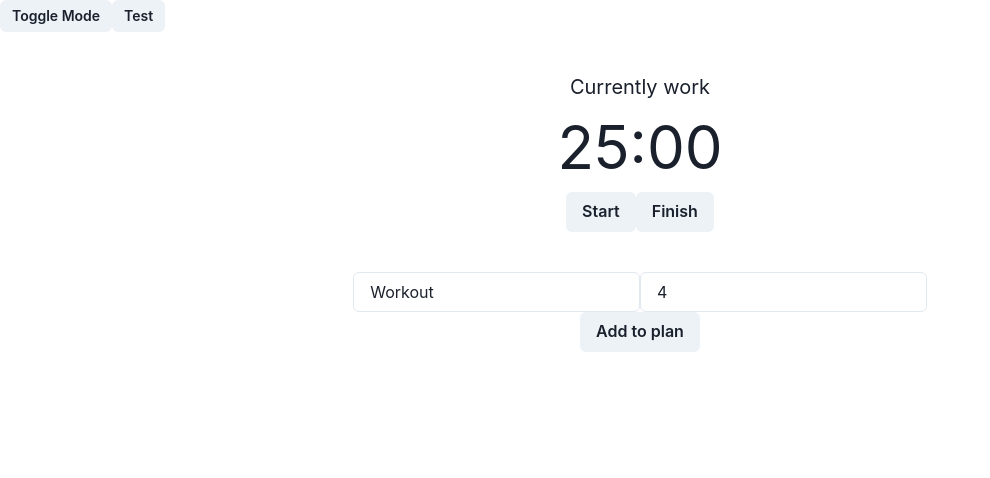
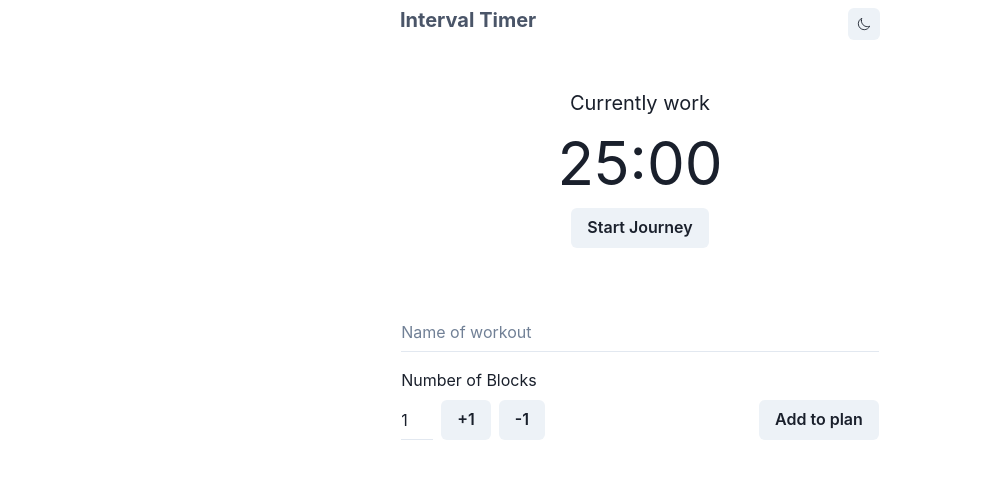
Before and after one commit to sunnymnie/interval-timer, a Next.js app: page / in a window 1280 px wide. Shown: the top 478 px of the page, without its empty margins (0-990 px from the left). Built offline with nearby package versions, Linux system fonts and the light colour scheme.

Commit message:
UI UX improvements to adding tasks and navbar

```diff
--- /dev/null
+++ b/components/addCard.js
@@ -0,0 +1,62 @@
+import { Box, Container, Input, Button, Flex, HStack, Spacer, Text, useColorModeValue } from "@chakra-ui/react"
+import { useState } from "react"
+
+export default function AddCard({ show, add }) {
+
+    const [name, setName] = useState("")
+    const [length, setLength] = useState(1)
+
+
+    const addToPlan = () => {
+        add(name, length)
+        setName("")
+        // setLength(1)
+    }
+
+
+    return (
+        <Container>
+            {show ?
+                <Container>
+                    < Box
+                        justify="space-between"
+                        // bg="white"
+                        py="6"
+                    // display="flex"
+                    >
+                        <Box mx="4" align="left">
+                            <Input
+                                variant="flushed"
+                                onChange={(event) => setName(event.target.value)}
+                                placeholder='Name of workout'
+                                value={name}></Input>
+                            {/* <Spacer my="4" /> */}
+                            <Text mt="4" mb="2" align="left">Number of Blocks</Text>
+                            <Flex>
+                                <Input
+                                    onChange={(event) => setLength(event.target.value)}
+                                    value={length}
+                                    variant="flushed"
+                                    width="2em"></Input>
+                                <Button
+                                    mx="2"
+                                    onClick={() => setLength(Number(length) + 1)}
+                                    disabled={Number(length) > 9}>+1</Button>
+                                <Button
+                                    onClick={() => setLength(Number(length) - 1)}
+                                    disabled={Number(length) < 2}>-1</Button>
+                                <Spacer />
+                                <Button onClick={addToPlan} disabled={length === "" | !!!Number.isInteger(Number(length)) || length > 10 || name === ""}>
+                                    Add to plan
+                                </Button>
+                            </Flex>
+                        </Box>
+                    </Box >
+
+                </Container>
+                :
+                <></>
+            }
+        </Container >
+    )
+}
--- /dev/null
+++ b/components/navbar.js
@@ -0,0 +1,23 @@
+import { Box, Button, Container, Heading, IconButton, Spacer, Text, useColorMode, useColorModeValue } from "@chakra-ui/react"
+import { IoMoonOutline, IoSunnyOutline } from 'react-icons/io5'
+export default function Navbar() {
+    const { toggleColorMode } = useColorMode()
+
+    return (
+        < Box as="nav" w="100%" align="center">
+            <Container
+                display="flex"
+                maxW="container.md"
+                w="40%"
+                my="2"
+                wrap="wrap"
+            >
+                <Heading size="md" color={useColorModeValue("gray.600", "gray.200")}>
+                    Interval Timer
+                </Heading>
+                <Spacer />
+                <IconButton size='sm' onClick={toggleColorMode} icon={useColorModeValue(<IoMoonOutline />, <IoSunnyOutline />)}></IconButton>
+            </Container>
+        </Box >
+    )
+}
--- a/package.json
+++ b/package.json
@@ -16,7 +16,8 @@
     "framer-motion": "^6.3.11",
     "next": "12.1.6",
     "react": "18.1.0",
-    "react-dom": "18.1.0"
+    "react-dom": "18.1.0",
+    "react-icons": "^4.4.0"
   },
   "devDependencies": {
     "eslint": "8.17.0",
--- a/pages/index.js
+++ b/pages/index.js
@@ -7,20 +7,25 @@ import { audioPlayer } from '@components/audioPlayer';
 import TaskList from '@components/taskList';
 import Task from '@components/task';
 import { formatTime } from '@components/helpers';
+import AddCard from '@components/addCard';
+import Navbar from '@components/navbar';
 
 
 export default function Home() {
 
   const [plan, setPlan] = useState([])
-  const [name, setName] = useState("Workout")
-  const [length, setLength] = useState(4)
-  // let length = 4
   const [mode, setMode] = useState("work")
+  const [addingTasks, setAddingTasks] = useState(true)
 
   const lengths = {
     work: 25 * 60,
     break: 5 * 60,
     longBreak: 40 * 60
+  }
+
+  const startJourney = () => {
+    setAddingTasks(false)
+    start()
   }
 
   const newBlock = (n, l, p, s) => {
@@ -31,7 +36,7 @@ export default function Home() {
     return block
   }
 
-  const addToPlan = () => {
+  const addToPlan = (name, length) => {
     setPlan([...plan, newBlock(name, length, 0)])
   }
 
@@ -116,23 +121,9 @@ export default function Home() {
     },
   });
 
-  const { toggleColorMode } = useColorMode()
-
-  const test = () => {
-    setB("red.500")
-  }
-
-  const [b, setB] = useState('gray.200')
-  let bg = useColorModeValue(b, 'gray.700')
-
   return (
     <div className="HEader">
-      <Button size='sm' onClick={toggleColorMode}>
-        Toggle Mode
-      </Button>
-      <Button size='sm' onClick={test}>
-        Test
-      </Button>
+      <Navbar />
       <Head>
         <title>{ticking && formatTime(timeLeft) + " Interval Timer"}</title>
         <meta name="description" content="Generated by create next app" />
@@ -148,6 +139,12 @@ export default function Home() {
         <Box>
           <Text fontSize="6xl">{formatTime(timeLeft)}</Text>
         </Box>
+        {addingTasks ?
+          <Button onClick={startJourney} disabled={plan.length === 0}>
+            Start Journey
+          </Button>
+          :
+          <Container>
             <Button onClick={ticking ? stop : start}>
               {ticking ? "Stop" : "Start"}
             </Button>
@@ -155,26 +152,14 @@ export default function Home() {
               Finish
             </Button>
           </Container>
+        }
+      </Container>
 
       <Container
         pt="10"
         align="center"
       >
-        <Box
-          justify="space-between"
-          display="flex">
-          <Input
-            onChange={(event) => setName(event.target.value)}
-            placeholder='Name of workout'
-            value={name}></Input>
-          <Input
-            onChange={(event) => setLength(event.target.value)}
-            placeholder='Number of rounds'
-            value={length}></Input>
-        </Box>
-        <Button onClick={addToPlan}>
-          Add to plan
-        </Button>
+        <AddCard show={addingTasks} add={addToPlan} />
         <TaskList tasks={plan}>
           {(task, i) => {
             return (
```
Also changed, not shown: 2 other files (tests, documents, lock files or other folders). Lines whose indentation alone changed are shown as unchanged.
